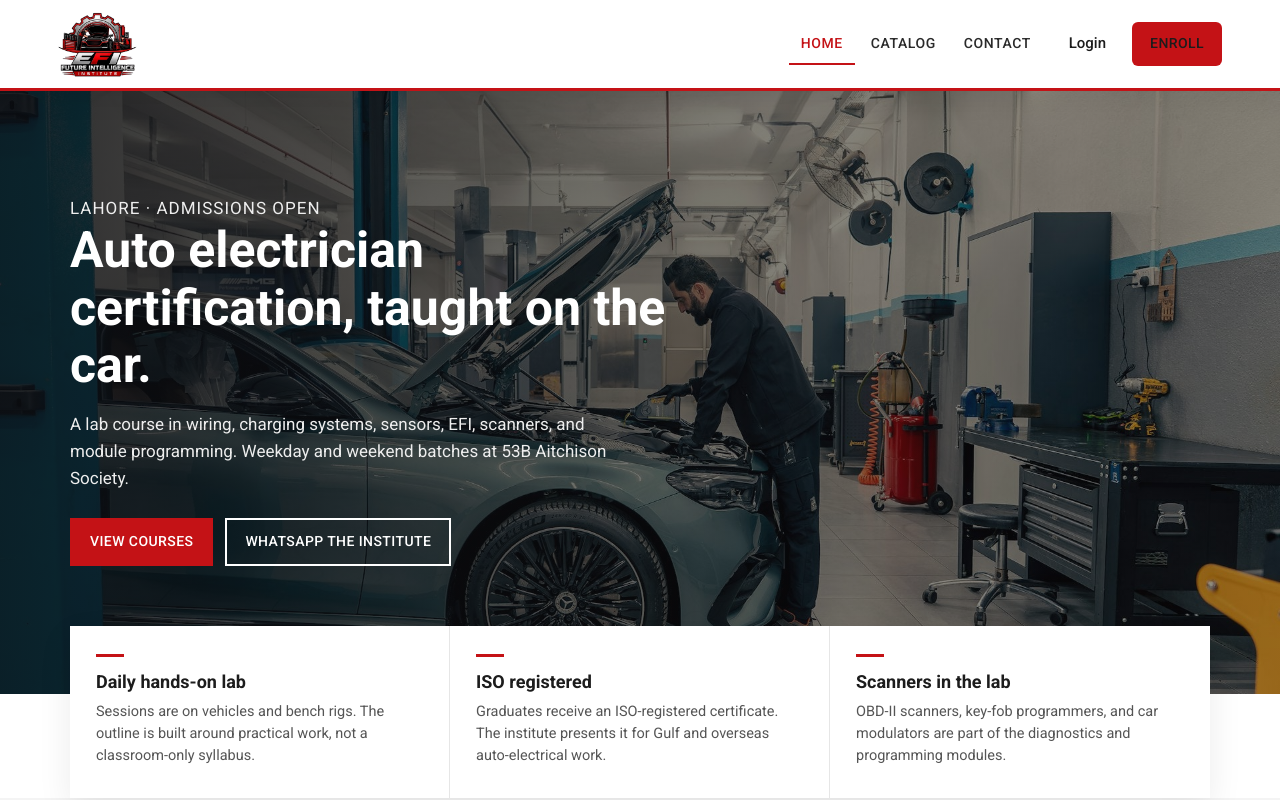
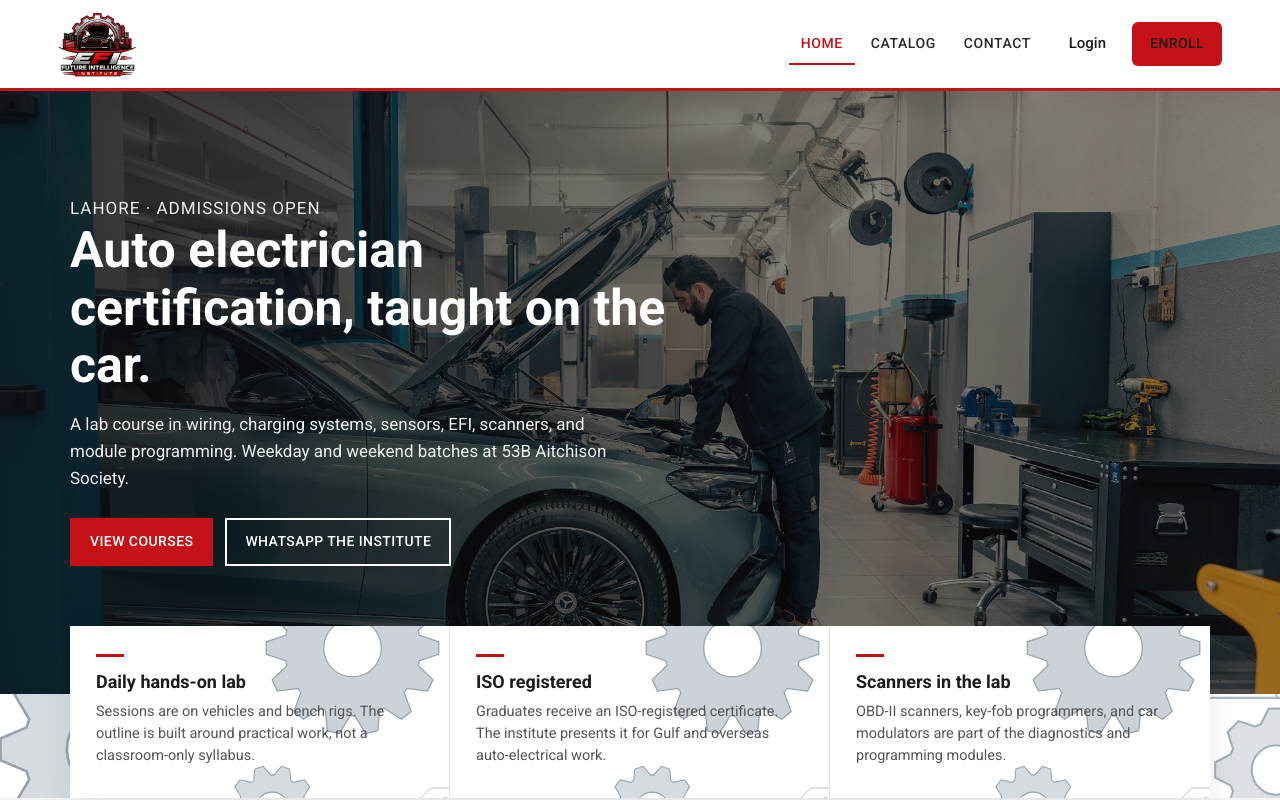
Before and after one commit to hanzlahsfc/EFI-Portal, a Next.js app: page / in a window 1280 px wide. Shown: the top 800 px of the page. Built offline with nearby package versions, Linux system fonts and the light colour scheme; no server answers.

Commit message:
Gear watermark on public site (.ed root + white cards)

```diff
--- a/app/harness.css
+++ b/app/harness.css
@@ -410,3 +410,7 @@ button.ed-enroll { border: 0; cursor: pointer; font-family: inherit; }
   .ed-foot img { height: 68px; max-width: 70%; }
   .ed-social a { min-height: 44px; display: inline-flex; align-items: center; }
 }
+
+/* Gear/circuit watermark across the white page */
+.ed { background-image: url("/assets/efi-gears.svg"); background-repeat: repeat; background-size: 700px; background-attachment: fixed; }
+.ed-card, .ed-boxes > * { background-image: url("/assets/efi-gears.svg"); background-repeat: no-repeat; background-position: right -60px bottom -60px; background-size: 280px; background-blend-mode: multiply; }
```
